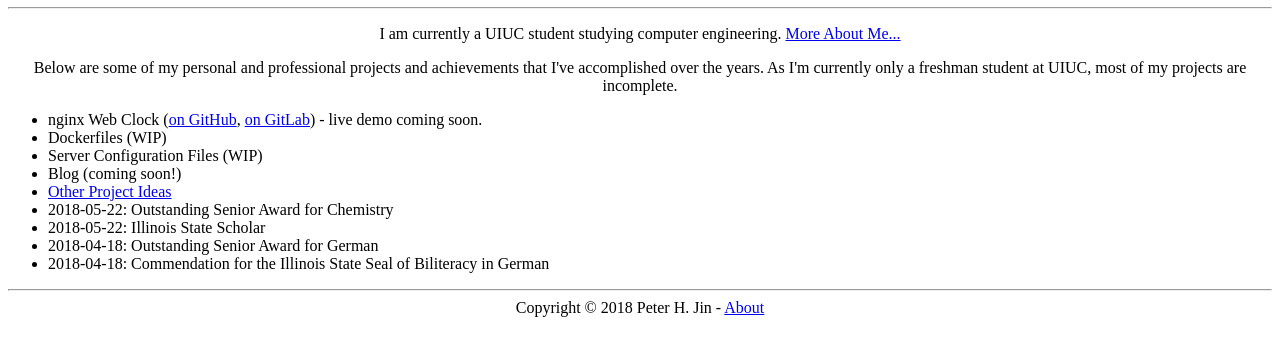
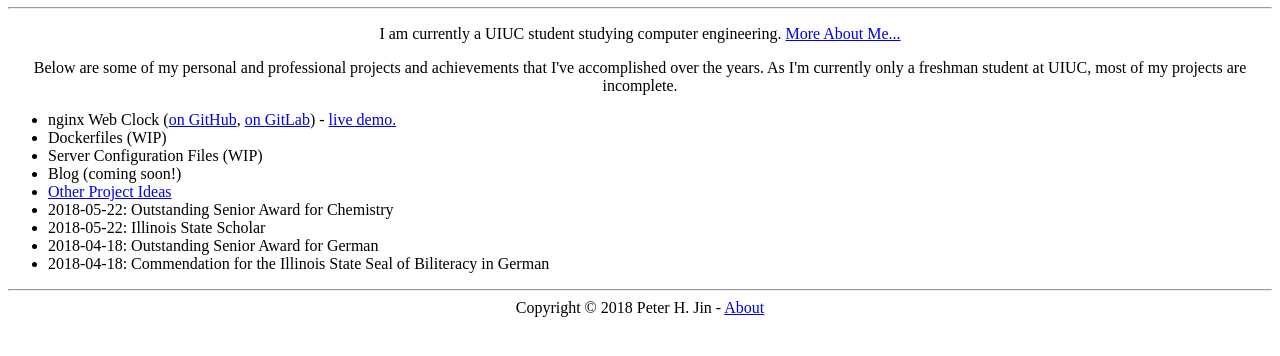
Before and after one commit to PHJArea217/peterjin.org, a plain HTML site: page public/index.html in a window 1280 px wide. Shown: the part 64-420 px from the top of the page. Drawn offline with Linux system fonts and the light colour scheme.

Commit message:
Add www to urls

```diff
--- a/public/index.html
+++ b/public/index.html
@@ -1,6 +1,6 @@
 <!DOCTYPE html>
 <html><head>
-<title>Official Website of Peter H. Jin - peterjin.org</title>
+<title>Official Website of Peter H. Jin - www.peterjin.org</title>
 <link rel="stylesheet" href="main.css">
 </head><body>
 <!-- END HEADER -->
@@ -14,7 +14,8 @@ I am currently a UIUC student studying computer engineering. <a href="about-me.h
 As I'm currently only a freshman student at UIUC, most of my projects are incomplete.
 </p></center>
 <ul>
-<li>nginx Web Clock (<a href="https://github.com/nathanmtgh/nginx-clock">on GitHub</a>, <a href="https://gitlab.com/nathanmtgh/nginx-clock">on GitLab</a>) - live demo coming soon.</li>
+<li>nginx Web Clock (<a href="https://github.com/nathanmtgh/nginx-clock">on GitHub</a>, <a href="https://gitlab.com/nathanmtgh/nginx-clock">on GitLab</a>)
+- <a href="https://webclock.peterjin.org">live demo.</a></li>
 <li>Dockerfiles (WIP)</li>
 <li>Server Configuration Files (WIP)</li>
 <li>Blog (coming soon!)</li>
```
Also changed, not shown: public/about-me.html (+2 -2 lines).
